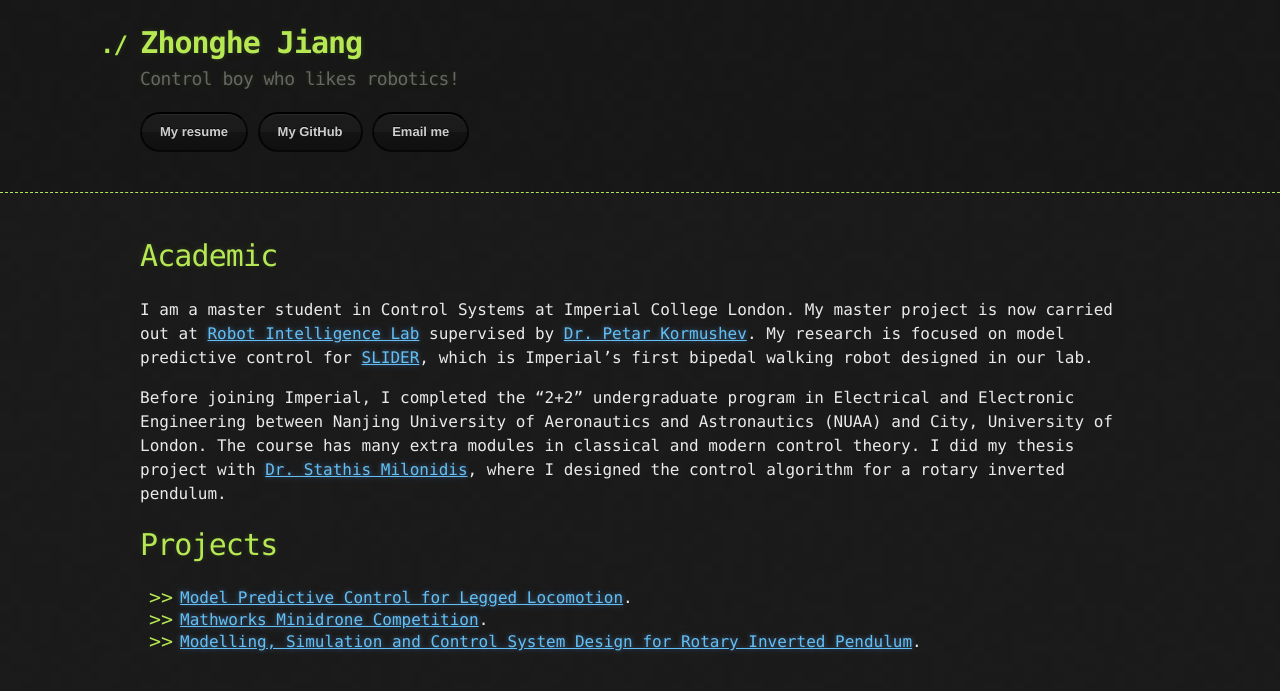
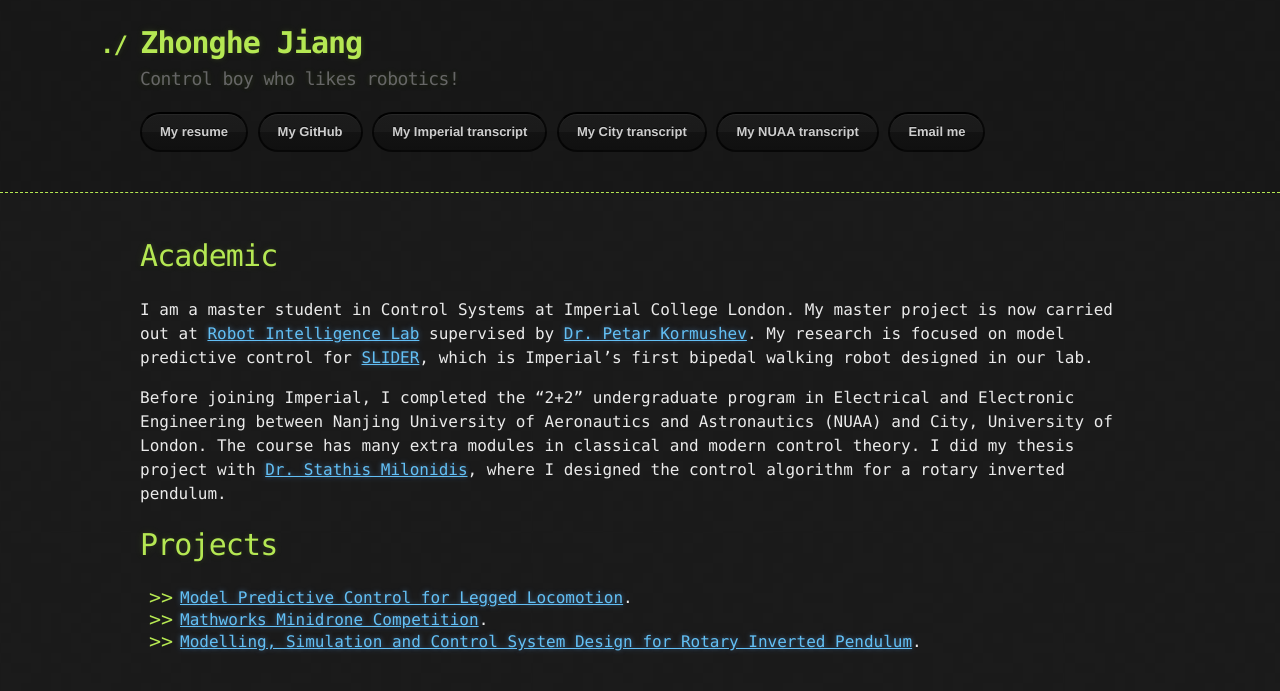
Before and after one commit to Zhonghe-Jiang/Zhonghe-Jiang.github.io, a Jekyll site: the page built from index.md, in a window 1280 px wide. Shown: the top 691 px of the page. Built offline with Jekyll 4.4.1, drawn with Linux system fonts in a browser that asks for light colours.

Commit message:
Final commit

```diff
--- a/_layouts/default_home.html
+++ b/_layouts/default_home.html
@@ -19,6 +19,9 @@
         <section id="downloads">
           <a href="{{ site.url }}/download/CV_Zhonghe_Jiang.pdf" class="btn">My resume</a>
           <a href="https://github.com/Zhonghe-Jiang" class="btn">My GitHub</a>
+          <a href="{{ site.url }}/download/Imperial_master.pdf" class="btn">My Imperial transcript</a>
+          <a href="{{ site.url }}/download/City_undergraduate.pdf" class="btn">My City transcript</a>
+          <a href="{{ site.url }}/download/NUAA_undergraduate.pdf" class="btn">My NUAA transcript</a>
           <a href="mailto:Zhonghe.Jiang@outlook.com" class="btn">Email me</a>
         </section>
       </div>
```
Also changed, not shown: 12 other files.
